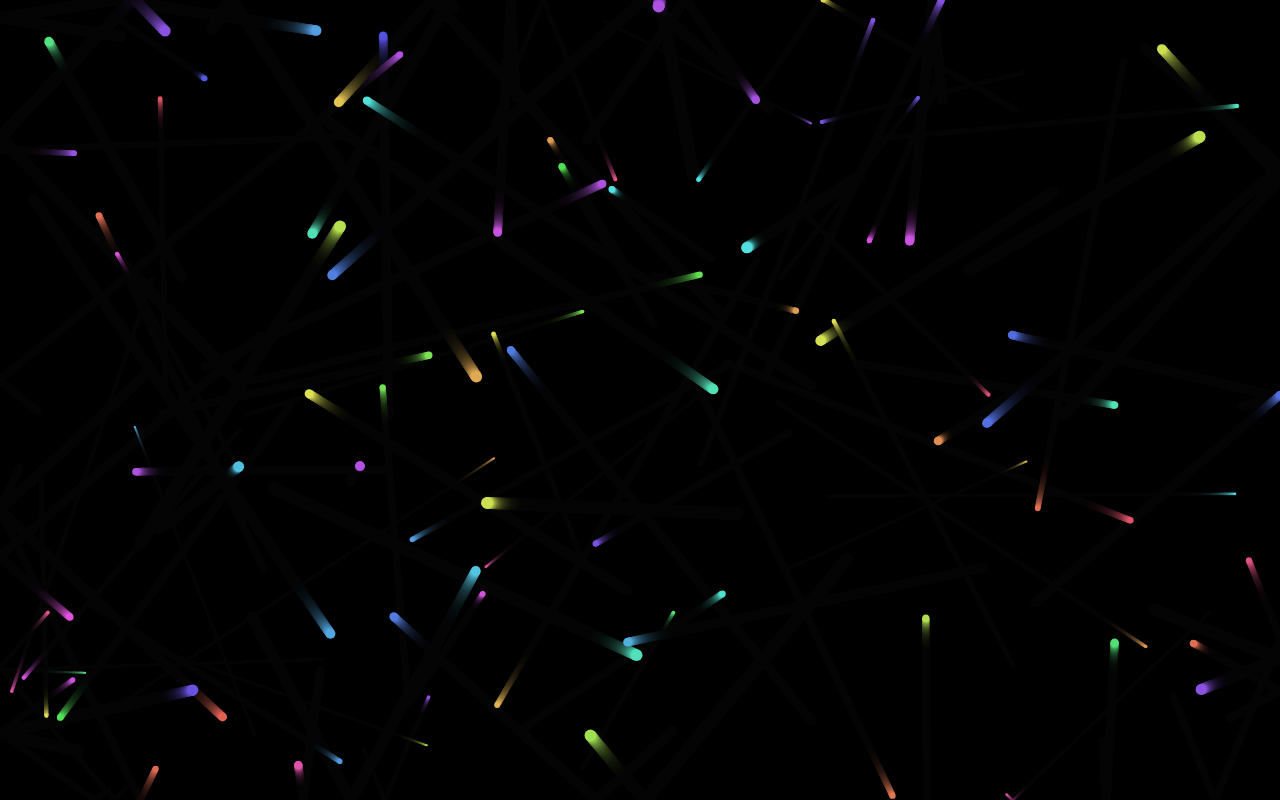
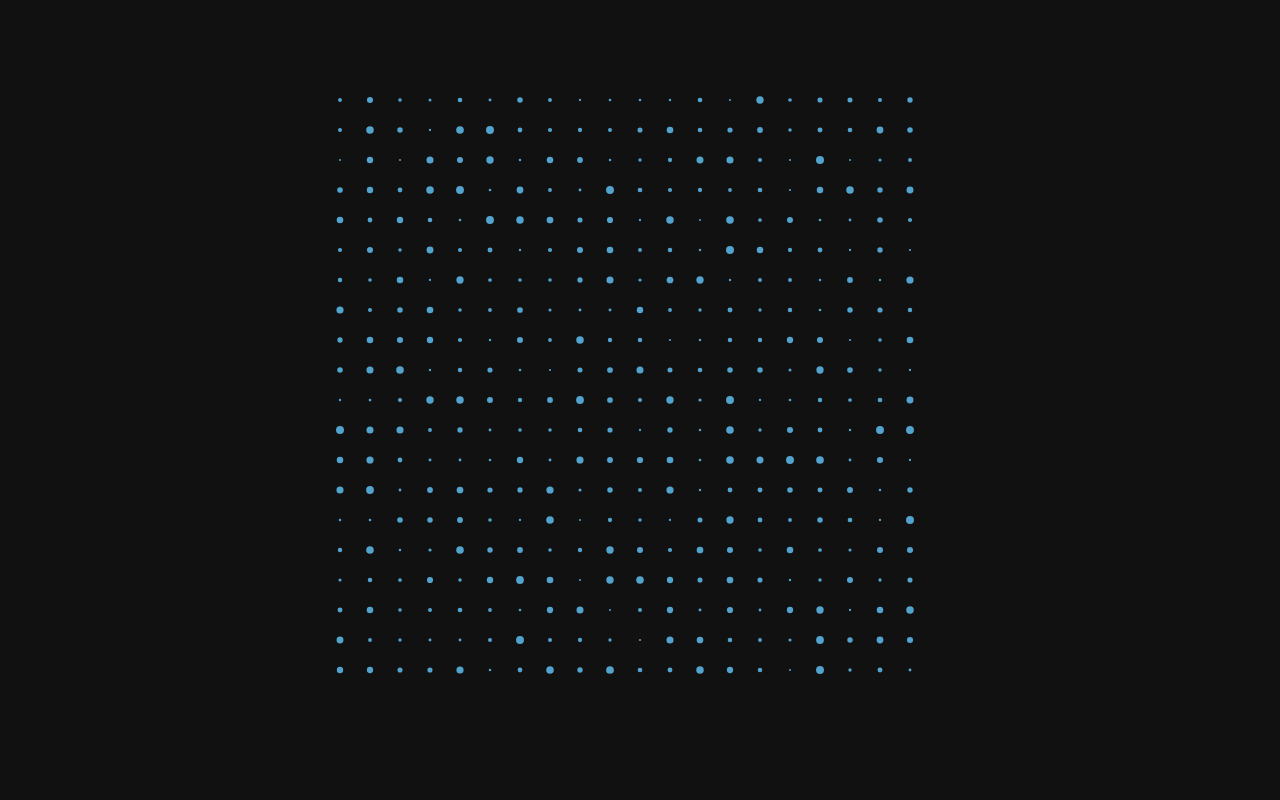
Before and after one commit to khush-SecondTheCoddee/Sample, a plain HTML site: page index.html in a window 1280 px wide. Drawn offline with Linux system fonts and the light colour scheme.

Commit message:
Refactor particle system for hover effect

```diff
--- a/index.html
+++ b/index.html
@@ -3,58 +3,40 @@
 <head>
     <meta charset="UTF-8">
     <meta name="viewport" content="width=device-width, initial-scale=1.0">
-    <title>Interactive Particle System</title>
+    <title>Interactive Hover Particles</title>
     <style>
-        body {
-            margin: 0;
-            overflow: hidden; /* Prevent scrollbars */
-            background-color: #000;
-        }
-        canvas {
-            display: block;
-        }
+        body { margin: 0; overflow: hidden; background: #111; }
+        canvas { display: block; }
     </style>
 </head>
 <body>
-
-    <canvas id="particleCanvas"></canvas>
+    <canvas id="canvas"></canvas>
 
     <script>
-        const canvas = document.getElementById('particleCanvas');
+        const canvas = document.getElementById('canvas');
         const ctx = canvas.getContext('2d');
+        let particles = [];
+        const mouse = { x: null, y: null, radius: 100 }; // Hover radius
 
-        // Resize canvas to fill the window
+        window.addEventListener('mousemove', (e) => {
+            mouse.x = e.x;
+            mouse.y = e.y;
+        });
+
         function resize() {
             canvas.width = window.innerWidth;
             canvas.height = window.innerHeight;
+            init(); // Re-center particles on resize
         }
         window.addEventListener('resize', resize);
-        resize();
-
-        const particles = [];
-        const particleCount = 100;
 
         class Particle {
-            constructor() {
-                this.init();
-            }
-
-            init() {
-                this.x = Math.random() * canvas.width;
-                this.y = Math.random() * canvas.height;
-                this.size = Math.random() * 5 + 1;
-                this.speedX = Math.random() * 3 - 1.5;
-                this.speedY = Math.random() * 3 - 1.5;
-                this.color = `hsl(${Math.random() * 360}, 70%, 60%)`;
-            }
-
-            update() {
-                this.x += this.speedX;
-                this.y += this.speedY;
-
-                // Bounce off edges
-                if (this.x > canvas.width || this.x < 0) this.speedX *= -1;
-                if (this.y > canvas.height || this.y < 0) this.speedY *= -1;
+            constructor(x, y) {
+                this.x = x;
+                this.y = y;
+                this.baseSize = Math.random() * 3 + 1;
+                this.size = this.baseSize;
+                this.color = 'rgba(100, 200, 255, 0.8)';
             }
 
             draw() {
@@ -63,29 +45,52 @@
                 ctx.arc(this.x, this.y, this.size, 0, Math.PI * 2);
                 ctx.fill();
             }
+
+            update() {
+                // Calculate distance between mouse and particle
+                let dx = mouse.x - this.x;
+                let dy = mouse.y - this.y;
+                let distance = Math.sqrt(dx * dx + dy * dy);
+
+                // If mouse is close, enlarge; otherwise, shrink back to baseSize
+                if (distance < mouse.radius) {
+                    this.size = this.baseSize * 5; // Enlarge 5x
+                    this.color = '#ff0077';        // Change color on hover
+                } else {
+                    if (this.size > this.baseSize) {
+                        this.size -= 0.5; // Smoothly shrink
+                    }
+                    this.color = 'rgba(100, 200, 255, 0.8)';
+                }
+            }
         }
 
-        // Create particle instances
-        function createParticles() {
-            for (let i = 0; i < particleCount; i++) {
-                particles.push(new Particle());
+        function init() {
+            particles = [];
+            const rows = 20;
+            const cols = 20;
+            const spacing = 30;
+
+            // Create a grid of particles in the center
+            for (let i = 0; i < rows; i++) {
+                for (let j = 0; j < cols; j++) {
+                    let x = (canvas.width / 2 - (cols * spacing) / 2) + (j * spacing);
+                    let y = (canvas.height / 2 - (rows * spacing) / 2) + (i * spacing);
+                    particles.push(new Particle(x, y));
+                }
             }
         }
 
         function animate() {
-            // Semi-transparent clear creates a "trail" effect
-            ctx.fillStyle = 'rgba(0, 0, 0, 0.1)';
-            ctx.fillRect(0, 0, canvas.width, canvas.height);
-
-            particles.forEach(particle => {
-                particle.update();
-                particle.draw();
+            ctx.clearRect(0, 0, canvas.width, canvas.height);
+            particles.forEach(p => {
+                p.update();
+                p.draw();
             });
-
             requestAnimationFrame(animate);
         }
 
-        createParticles();
+        resize();
         animate();
     </script>
 </body>
```
